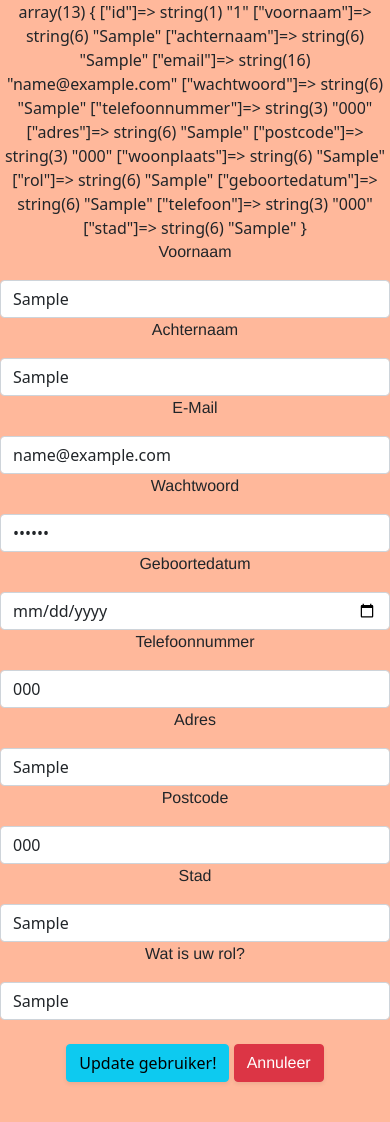
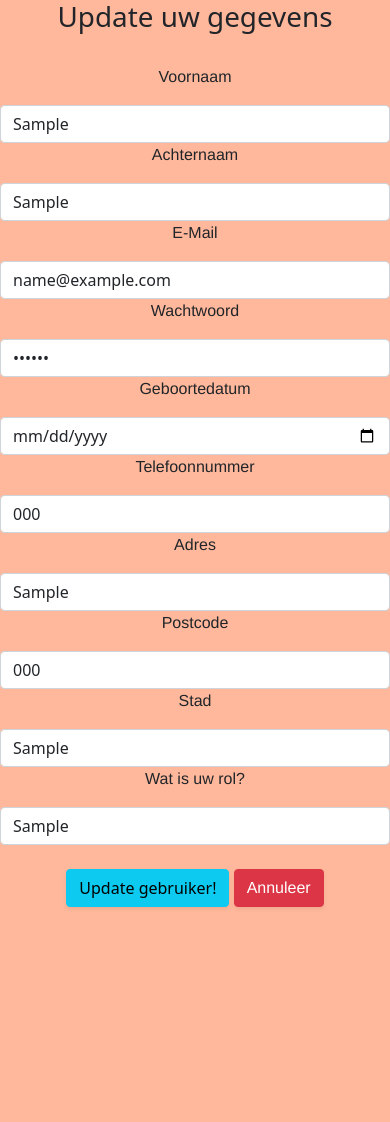
Before and after one commit to Hakulax28/roset, a PHP site: page /user_update.php?id=1 in a window 390 px wide. After the commit the page ends 908 px from the top, so only its background shows below. Run offline with PHP 8.4, Linux system fonts and the light colour scheme; tables that the repository leaves empty or names only in its code hold one stand-in row (values such as "Sample post").

Commit message:
css aanpassingen en colomns in rows gezet

```diff
--- a/css/style.css
+++ b/css/style.css
@@ -9,3 +9,6 @@ p {
 a {
   font-family: "Franklin Gothic Medium", "Arial Narrow", Arial, sans-serif;
 }
+h5 {
+  font-family: "Times New Roman", Times, serif;
+}
--- a/user_update.php
+++ b/user_update.php
@@ -14,7 +14,7 @@ if ($result = mysqli_query((new Database())->getConnection(), $sql)) {
 
    $user = mysqli_fetch_assoc($result);
 
-   var_dump($user);
+   //var_dump($user);
 
    if (is_null($user)) {
       header("location: user_overzicht.php");
@@ -35,7 +35,10 @@ if ($result = mysqli_query((new Database())->getConnection(), $sql)) {
 </head>
 
 <body>
+   <h1>Update uw gegevens</h1><br>
    <form action="user_update_verwerk.php" method="post">
+      <div class="row">
+         <div class="col-md-6">
             <p>Voornaam</p>
             <input type="text" name="voornaam" id="" class="form-control" value="<?php echo $user["voornaam"] ?>" placeholder="Vul je voornaam in" required>
             <p>Achternaam</p>
@@ -46,6 +49,8 @@ if ($result = mysqli_query((new Database())->getConnection(), $sql)) {
             <input type="password" name="wachtwoord" id="" class="form-control" value="<?php echo $user["wachtwoord"] ?>" placeholder="Vul je wachtwoord in" required>
             <p>Geboortedatum</p>
             <input type="date" name="geboortedatum" id="" class="form-control" value="<?php echo $user["geboortedatum"] ?>" placeholder="Vul je geboortedatum in" required>
+         </div>
+         <div class="col-md-6">
             <p>Telefoonnummer</p>
             <input type="tel" name="telefoonnummer" id="" class="form-control" value="<?php echo $user["telefoon"] ?>" placeholder="Vul je telefoonnummer in" required>
             <p>Adres</p>
@@ -55,7 +60,10 @@ if ($result = mysqli_query((new Database())->getConnection(), $sql)) {
             <p>Stad</p>
             <input type="text" name="stad" id="" class="form-control" value="<?php echo $user["stad"] ?>" placeholder="Vul je stad in" required>
             <p>Wat is uw rol?</p>
-      <input type="text" name="rol" id="" class="form-control" value="<?php echo $user["rol"] ?>" placeholder="Vul je rol in" required><br>
+            <input type="text" name="rol" id="" class="form-control" value="<?php echo $user["rol"] ?>" placeholder="Vul je rol in" required>
+         </div>
+      </div>
+      <br>
       <div class=" form-group">
          <button type="submit" class="shadow-sm btn btn-info" name="submit">Update gebruiker!</button>
          <a href="user_overzicht.php" class="shadow-sm btn btn-danger">Annuleer</a>
```
Lines whose indentation alone changed are shown as unchanged.
